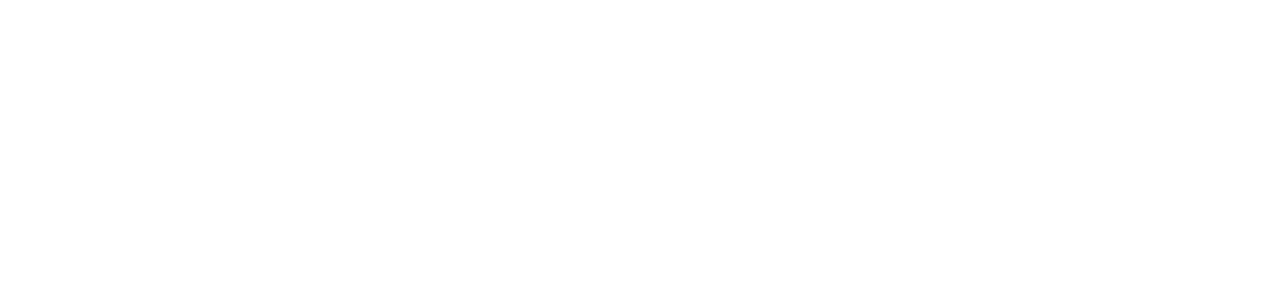
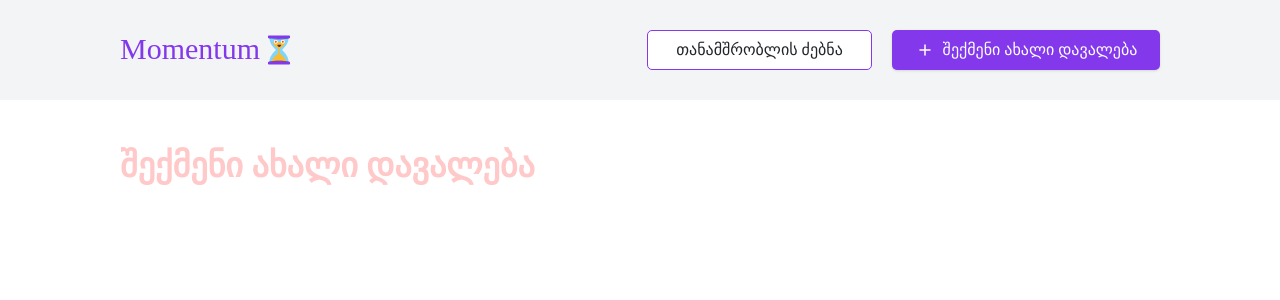
Before and after one commit to GLiklikadze/redberry-project, a React (Vite) app: page /create-task in a window 1280 px wide. Before the commit this address had no page. Shown: the top 300 px of the page. Built offline with nearby package versions, Linux system fonts and the light colour scheme.

Commit message:
add loading spinner

```diff
--- a/src/App.tsx
+++ b/src/App.tsx
@@ -1,14 +1,31 @@
-import { lazy } from "react";
+import { lazy, Suspense } from "react";
 import "./App.css";
 import { Route, Routes } from "react-router";
 import RootLayout from "@/components/layout/RootLayout";
+import { Spinner } from "@/components/ui/loading/LoadingSpinner";
+import CreatePage from "@/pages/create-task/CreatePage";
 const TasksPage = lazy(() => import("@/pages/tasks/TasksPage"));
 
 function App() {
   return (
     <Routes>
       <Route path="/" element={<RootLayout />}>
-        <Route index element={<TasksPage />} />
+        <Route
+          index
+          element={
+            <Suspense fallback={<Spinner size="large" />}>
+              <TasksPage />
+            </Suspense>
+          }
+        />
+        <Route
+          path="create-task"
+          element={
+            <Suspense fallback={<Spinner size="large" />}>
+              <CreatePage />
+            </Suspense>
+          }
+        />
       </Route>
     </Routes>
   );
--- /dev/null
+++ b/src/components/ui/loading/LoadingSpinner.tsx
@@ -0,0 +1,50 @@
+import React from "react";
+import { cn } from "@/lib/utils";
+import { VariantProps, cva } from "class-variance-authority";
+import { Loader2 } from "lucide-react";
+
+const spinnerVariants = cva("flex-col items-center justify-center", {
+  variants: {
+    show: {
+      true: "flex",
+      false: "hidden",
+    },
+  },
+  defaultVariants: {
+    show: true,
+  },
+});
+
+const loaderVariants = cva("animate-spin text-violet-custom", {
+  variants: {
+    size: {
+      small: "size-6",
+      medium: "size-8",
+      large: "size-16 mt-20",
+    },
+  },
+  defaultVariants: {
+    size: "medium",
+  },
+});
+
+interface SpinnerContentProps
+  extends VariantProps<typeof spinnerVariants>,
+    VariantProps<typeof loaderVariants> {
+  className?: string;
+  children?: React.ReactNode;
+}
+
+export function Spinner({
+  size,
+  show,
+  children,
+  className,
+}: SpinnerContentProps) {
+  return (
+    <span className={spinnerVariants({ show })}>
+      <Loader2 className={cn(loaderVariants({ size }), className)} />
+      {children}
+    </span>
+  );
+}
--- a/src/pages/create-task/CreatePage.tsx
+++ b/src/pages/create-task/CreatePage.tsx
@@ -0,0 +1,9 @@
+const CreatePage = () => {
+  return (
+    <h2 className="text-[2.13rem] font-semibold text-red-200">
+      შექმენი ახალი დავალება
+    </h2>
+  );
+};
+
+export default CreatePage;
```
